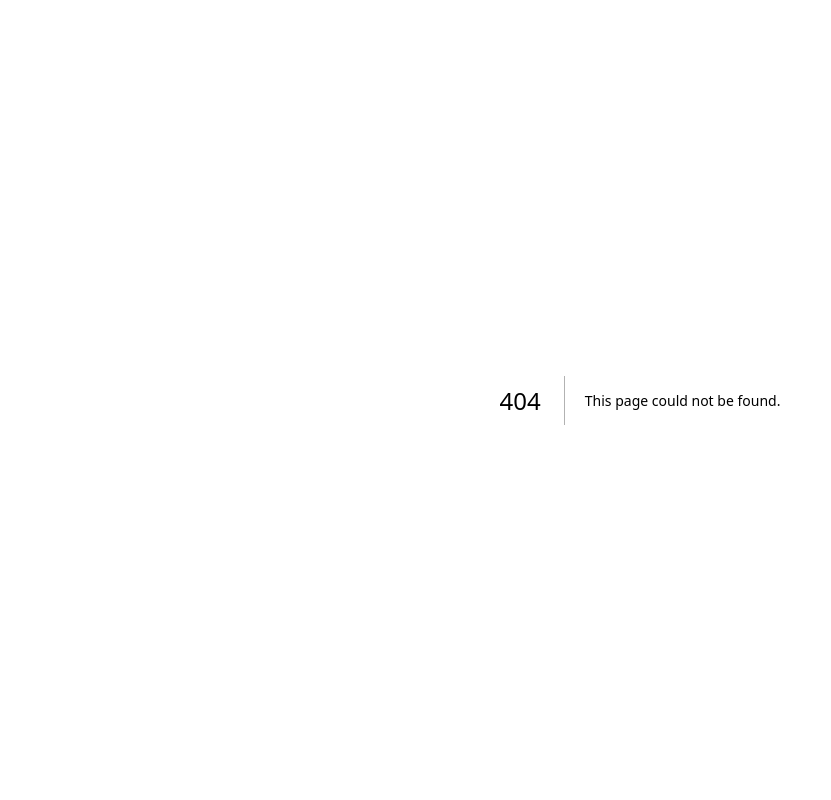
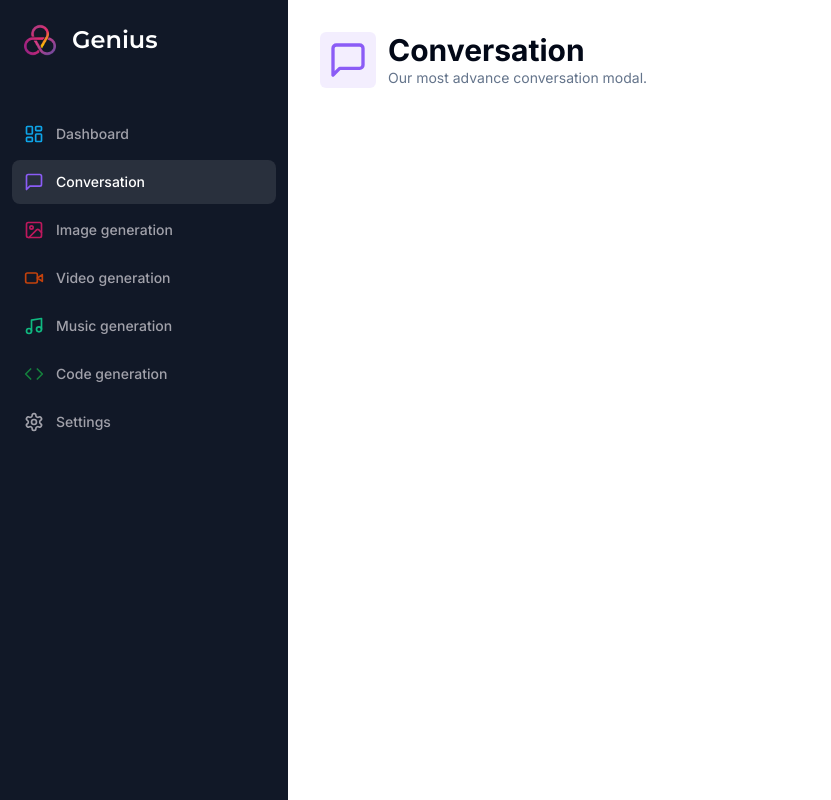
Before and after one commit to TaurusVB/AI-SAAS, a Next.js app: page /conversation in a window 1280 px wide. Before the commit this address had no page. Shown: the whole page, without its empty margins (0-831 px from the left). Built offline with nearby package versions, Linux system fonts and the light colour scheme.

Commit message:
created Heading component | added Form component from shadcn/ui | working on Conversations page

```diff
--- /dev/null
+++ b/app/(dashboard)/(routes)/conversation/page.tsx
@@ -0,0 +1,20 @@
+import { MessageSquare } from "lucide-react";
+
+import Heading from "@/components/Heading";
+
+const ConversationPage = () => {
+  return (
+    <div>
+      <Heading
+        title="Conversation"
+        description="Our most advance conversation modal."
+        icon={MessageSquare}
+        iconColor="text-violet-500"
+        bgColor="bg-violet-500/10"
+      />
+      <div className="px-4 lg:px-8"></div>
+    </div>
+  );
+};
+
+export default ConversationPage;
--- /dev/null
+++ b/components/Heading.tsx
@@ -0,0 +1,36 @@
+import { LucideIcon } from "lucide-react";
+import { FC } from "react";
+
+import { cn } from "@/lib/utils";
+
+interface HeadingProps {
+  title: string;
+  description: string;
+  icon: LucideIcon;
+  iconColor?: string;
+  bgColor?: string;
+}
+
+const Heading: FC<HeadingProps> = ({
+  title,
+  description,
+  icon: Icon,
+  iconColor,
+  bgColor,
+}) => {
+  return (
+    <>
+      <div className="px-4 lg:px-8 flex items-center gap-x-3 mb-8">
+        <div className={cn("p-2 w-fit rounded-md", bgColor)}>
+          <Icon className={cn("w-10 h-10", iconColor)} />
+        </div>
+        <div>
+          <h2 className="text-3xl font-bold">{title}</h2>
+          <p className="text-sm text-muted-foreground">{description}</p>
+        </div>
+      </div>
+    </>
+  );
+};
+
+export default Heading;
--- /dev/null
+++ b/components/ui/form.tsx
@@ -0,0 +1,176 @@
+import * as React from "react"
+import * as LabelPrimitive from "@radix-ui/react-label"
+import { Slot } from "@radix-ui/react-slot"
+import {
+  Controller,
+  ControllerProps,
+  FieldPath,
+  FieldValues,
+  FormProvider,
+  useFormContext,
+} from "react-hook-form"
+
+import { cn } from "@/lib/utils"
+import { Label } from "@/components/ui/label"
+
+const Form = FormProvider
+
+type FormFieldContextValue<
+  TFieldValues extends FieldValues = FieldValues,
+  TName extends FieldPath<TFieldValues> = FieldPath<TFieldValues>
+> = {
+  name: TName
+}
+
+const FormFieldContext = React.createContext<FormFieldContextValue>(
+  {} as FormFieldContextValue
+)
+
+const FormField = <
+  TFieldValues extends FieldValues = FieldValues,
+  TName extends FieldPath<TFieldValues> = FieldPath<TFieldValues>
+>({
+  ...props
+}: ControllerProps<TFieldValues, TName>) => {
+  return (
+    <FormFieldContext.Provider value={{ name: props.name }}>
+      <Controller {...props} />
+    </FormFieldContext.Provider>
+  )
+}
+
+const useFormField = () => {
+  const fieldContext = React.useContext(FormFieldContext)
+  const itemContext = React.useContext(FormItemContext)
+  const { getFieldState, formState } = useFormContext()
+
+  const fieldState = getFieldState(fieldContext.name, formState)
+
+  if (!fieldContext) {
+    throw new Error("useFormField should be used within <FormField>")
+  }
+
+  const { id } = itemContext
+
+  return {
+    id,
+    name: fieldContext.name,
+    formItemId: `${id}-form-item`,
+    formDescriptionId: `${id}-form-item-description`,
+    formMessageId: `${id}-form-item-message`,
+    ...fieldState,
+  }
+}
+
+type FormItemContextValue = {
+  id: string
+}
+
+const FormItemContext = React.createContext<FormItemContextValue>(
+  {} as FormItemContextValue
+)
+
+const FormItem = React.forwardRef<
+  HTMLDivElement,
+  React.HTMLAttributes<HTMLDivElement>
+>(({ className, ...props }, ref) => {
+  const id = React.useId()
+
+  return (
+    <FormItemContext.Provider value={{ id }}>
+      <div ref={ref} className={cn("space-y-2", className)} {...props} />
+    </FormItemContext.Provider>
+  )
+})
+FormItem.displayName = "FormItem"
+
+const FormLabel = React.forwardRef<
+  React.ElementRef<typeof LabelPrimitive.Root>,
+  React.ComponentPropsWithoutRef<typeof LabelPrimitive.Root>
+>(({ className, ...props }, ref) => {
+  const { error, formItemId } = useFormField()
+
+  return (
+    <Label
+      ref={ref}
+      className={cn(error && "text-destructive", className)}
+      htmlFor={formItemId}
+      {...props}
+    />
+  )
+})
+FormLabel.displayName = "FormLabel"
+
+const FormControl = React.forwardRef<
+  React.ElementRef<typeof Slot>,
+  React.ComponentPropsWithoutRef<typeof Slot>
+>(({ ...props }, ref) => {
+  const { error, formItemId, formDescriptionId, formMessageId } = useFormField()
+
+  return (
+    <Slot
+      ref={ref}
+      id={formItemId}
+      aria-describedby={
+        !error
+          ? `${formDescriptionId}`
+          : `${formDescriptionId} ${formMessageId}`
+      }
+      aria-invalid={!!error}
+      {...props}
+    />
+  )
+})
+FormControl.displayName = "FormControl"
+
+const FormDescription = React.forwardRef<
+  HTMLParagraphElement,
+  React.HTMLAttributes<HTMLParagraphElement>
+>(({ className, ...props }, ref) => {
+  const { formDescriptionId } = useFormField()
+
+  return (
+    <p
+      ref={ref}
+      id={formDescriptionId}
+      className={cn("text-sm text-muted-foreground", className)}
+      {...props}
+    />
+  )
+})
+FormDescription.displayName = "FormDescription"
+
+const FormMessage = React.forwardRef<
+  HTMLParagraphElement,
+  React.HTMLAttributes<HTMLParagraphElement>
+>(({ className, children, ...props }, ref) => {
+  const { error, formMessageId } = useFormField()
+  const body = error ? String(error?.message) : children
+
+  if (!body) {
+    return null
+  }
+
+  return (
+    <p
+      ref={ref}
+      id={formMessageId}
+      className={cn("text-sm font-medium text-destructive", className)}
+      {...props}
+    >
+      {body}
+    </p>
+  )
+})
+FormMessage.displayName = "FormMessage"
+
+export {
+  useFormField,
+  Form,
+  FormItem,
+  FormLabel,
+  FormControl,
+  FormDescription,
+  FormMessage,
+  FormField,
+}
--- /dev/null
+++ b/components/ui/label.tsx
@@ -0,0 +1,26 @@
+"use client"
+
+import * as React from "react"
+import * as LabelPrimitive from "@radix-ui/react-label"
+import { cva, type VariantProps } from "class-variance-authority"
+
+import { cn } from "@/lib/utils"
+
+const labelVariants = cva(
+  "text-sm font-medium leading-none peer-disabled:cursor-not-allowed peer-disabled:opacity-70"
+)
+
+const Label = React.forwardRef<
+  React.ElementRef<typeof LabelPrimitive.Root>,
+  React.ComponentPropsWithoutRef<typeof LabelPrimitive.Root> &
+    VariantProps<typeof labelVariants>
+>(({ className, ...props }, ref) => (
+  <LabelPrimitive.Root
+    ref={ref}
+    className={cn(labelVariants(), className)}
+    {...props}
+  />
+))
+Label.displayName = LabelPrimitive.Root.displayName
+
+export { Label }
--- a/package.json
+++ b/package.json
@@ -11,7 +11,7 @@
   },
   "dependencies": {
     "@clerk/nextjs": "^4.21.15",
-    "@hookform/resolvers": "^3.1.1",
+    "@hookform/resolvers": "^3.3.2",
     "@prisma/client": "^5.0.0",
     "@radix-ui/react-avatar": "^1.0.3",
     "@radix-ui/react-dialog": "^1.0.5",
@@ -39,7 +39,7 @@
     "postcss": "8.4.25",
     "react": "18.2.0",
     "react-dom": "18.2.0",
-    "react-hook-form": "^7.45.1",
+    "react-hook-form": "^7.48.2",
     "react-hot-toast": "^2.4.1",
     "react-markdown": "^8.0.7",
     "replicate": "^0.12.3",
@@ -49,7 +49,7 @@
     "tailwindcss-animate": "^1.0.6",
     "typescript": "5.1.6",
     "typewriter-effect": "^2.20.1",
-    "zod": "^3.21.4",
+    "zod": "^3.22.4",
     "zustand": "^4.3.9"
   },
   "devDependencies": {
```
Also changed, not shown: 1 other file (tests, documents, lock files or other folders).
